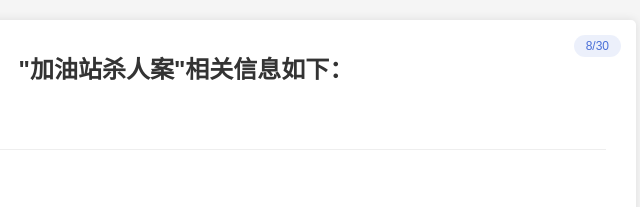
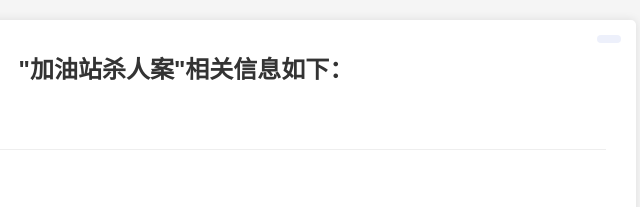
Before and after one commit to Tuliateis/tuliateis.github.io, a plain HTML site: page police night/incident2.html in a window 1280 px wide. Shown: the top 207 px of the page, 454-1094 px from the left. Drawn offline with Linux system fonts and the light colour scheme.

Commit message:
Update incident2.html

```diff
--- a/police night/incident2.html
+++ b/police night/incident2.html
@@ -109,7 +109,7 @@
 <body>
     <div class="container">
         <!-- 右上角标签 -->
-        <div class="page-indicator">8/30</div>
+        <div class="page-indicator"> </div>
 
         <h1>"加油站杀人案"相关信息如下：</h1>
 
```
